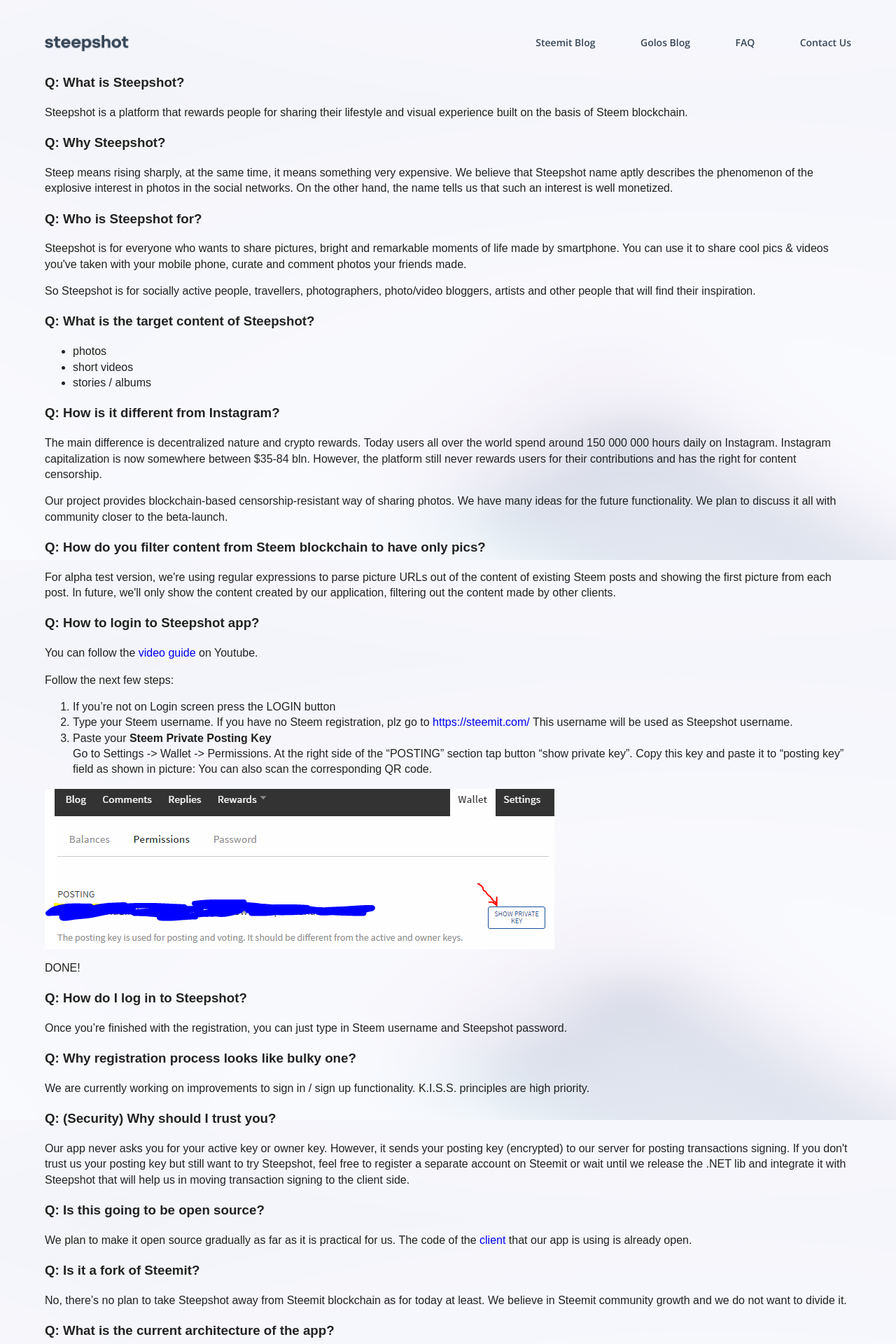
After one commit to dPixIO/steepshot.io, a Django app: template steepshot_io/templates/faq.html in a window 1280 px wide. The commit adds this page. Shown: the top 1920 px of the page at 70% size. Run offline with Django 3.2, Linux system fonts and the light colour scheme; the template is opened without the code that fills it, so the values that code supplies are empty; some libraries are stand-ins or nearby versions.

Commit message:
added page faq

```diff
--- a/steepshot_io/core/urls.py
+++ b/steepshot_io/core/urls.py
@@ -1,7 +1,8 @@
 from django.conf.urls import url
 
-from .views import IndexView
+from .views import IndexView, GetFAQ
 
 urlpatterns = [
+    url(r'^faq', GetFAQ.as_view(), name='faq'),
     url(r'^$', IndexView.as_view(), name='index'),
 ]
--- a/steepshot_io/static/css/main.css
+++ b/steepshot_io/static/css/main.css
@@ -599,9 +599,20 @@ input:focus {
     bottom: 50px;
     z-index: 12;
 }
-#soc_links a{
+#soc_links a, #stile_faq a{
     color: #374657;
     margin:0 5em 0 0;
+}
+
+#stile_faq{
+    font-size: 14px;
+    font-family:"Open Sans", sans-serif;
+    font-style: normal;
+    position: absolute;
+    z-index: 12;
+    padding: 40px;
+    font-weight: 600
+
 }
 
 
--- /dev/null
+++ b/steepshot_io/templates/faq.html
@@ -0,0 +1,91 @@
+{% extends "index.html" %}
+{% load staticfiles %}
+
+{% block contentmidle %}
+    <h3>Q: What is Steepshot?</h3>
+    <p>Steepshot is a platform that rewards people for sharing their lifestyle and visual experience built on the basis of Steem blockchain.</p>
+    <h3>Q: Why Steepshot?</h3>
+    <p>Steep means rising sharply, at the same time, it means something very expensive. We believe that Steepshot name aptly describes the phenomenon of the explosive interest in photos in the social networks. On the other hand, the name tells us that such an interest is well monetized.</p>
+    <h3>Q: Who is Steepshot for?</h3>
+    <p>Steepshot is for everyone who wants to share pictures, bright and remarkable moments of life made by smartphone. You can use it to share cool pics & videos you've taken with your mobile phone, curate and comment photos your friends made.</p>
+    <p>So Steepshot is for socially active people, travellers, photographers, photo/video bloggers, artists and other people that will find their inspiration. </p>
+    <h3>Q: What is the target content of Steepshot?</h3>
+    <ul>
+    <li>photos</li>
+    <li>short videos</li>
+    <li>stories / albums</li>
+    </ul>
+    <h3>Q: How is it different from Instagram?</h3>
+    <p>The main difference is decentralized nature and crypto rewards.
+    Today users all over the world spend around 150 000 000 hours daily on Instagram. Instagram capitalization is now somewhere between $35-84 bln. However, the platform still never rewards users for their contributions and has the right for content censorship.</p>
+
+    <p>Our project provides blockchain-based censorship-resistant way of sharing photos. We have many ideas for the future functionality. We plan to discuss it all with community closer to the beta-launch.</p>
+    <h3>Q: How do you filter content from Steem blockchain to have only pics?</h3>
+    <p>For alpha test version, we're using regular expressions to parse picture URLs out of the content of existing Steem posts and showing the first picture from each post.
+    In future, we'll only show the content created by our application, filtering out the content made by other clients.</p>
+    <h3>Q: How to login to Steepshot app?</h3>
+    <p>You can follow the <a href="https://www.youtube.com/watch?v=XAVapBwbS1U" target="_blank"> video guide</a> on Youtube.</p>
+
+    <p>Follow the next few steps:</p>
+    <ol>
+    <li> If you’re not on Login screen press the LOGIN button</li>
+    <li> Type your Steem username.
+        If you have no Steem registration, plz go to <a href="https://steemit.com/" target="_blank"> https://steemit.com/</a>
+        This username will be used as Steepshot username.</li>
+        <li> Paste your <b>Steem Private Posting Key</b><br>
+    Go to Settings -> Wallet -> Permissions. At the right side of the “POSTING” section tap button “show private key”. Copy this key and paste it to “posting key” field as shown in picture: You can also scan the corresponding QR code.</li>
+    </ol>
+
+    <img src="{% static 'img/scrin_faq.png' %}"/>
+
+    <p>DONE!</p>
+
+    <h3>Q: How do I log in to Steepshot?</h3>
+    <p>Once you’re finished with the registration, you can just type in Steem username and Steepshot password.</p>
+    <h3>Q: Why registration process looks like bulky one?</h3>
+    <p>We are currently working on improvements to sign in / sign up functionality.
+    K.I.S.S. principles are high priority.</p>
+    <h3>Q: (Security) Why should I trust you?</h3>
+    <p>Our app never asks you for your active key or owner key. However, it sends your posting key (encrypted) to our server for posting transactions signing. If you don't trust us your posting key but still want to try Steepshot, feel free to register a separate account on Steemit or wait until we release the .NET lib and integrate it with Steepshot that will help us in moving transaction signing to the client side.</p>
+    <h3>Q: Is this going to be open source?</h3>
+    <p>We plan to make it open source gradually as far as it is practical for us.
+        The code of the <a href="https://github.com/AnCh7/sweetshot/" target="_blank"> client</a> that our app is using is already open.</p>
+    <h3>Q: Is it a fork of Steemit?</h3>
+    <p>No, there’s no plan to take Steepshot away from Steemit blockchain as for today at least. We believe in Steemit community growth and we do not want to divide it.</p>
+    <h3>Q: What is the current architecture of the app?</h3>
+    <img src="{% static 'img/scheme_faq.png' %}"/>
+    <h3>Q: Who are the people behind Steepshot?</h3>
+    <p>Our team has changed more than once, but steadily continues to grow up.
+    These are the main people who are currently making an active contribution to the development of the project:
+    <i>@pmartynov, @vitality, @anch, @korzunav, @nikitz, @kirill.volkov</i></p>
+    <h3>Q: How do developers get rewarded for their work?</h3>
+    <p>For now, we are grateful for any donations to @steepshot account.</p>
+
+    <p>According to Steemit Roadmap 2017, Q2 Post Reward Sharing rewards for developers will be implemented. Since then, our team will be able to receive compensation for the development of the project by taking percentage out of the user rewards earned by using our apps.</p>
+    <h1>Golos blockchain</h1>
+    <h3>Q: How to switch to Golos account when you are signed with Steem account?</h3>
+
+    <p>Here is the guide:</p>
+    <ol>
+    <li> Click **Profile** in the action bar</li>
+    <li> Click **Settings** in the right top corner</li>
+    <li> Press **Add account**</li>
+    </ol>
+    <h3>Q: How to log in to your Golos account with posting key using QR-code?</h3>
+
+    <p>Golos yet not added QR-code support on its wallet page. But there is a simple solution solving this issue:</p>
+    <ol>
+    <li> Go to your Golos wallet. Press Permissions. Press Show private key. Copy this key to clipboard.</li>
+    <li> Follow link http://goqr.me/.  Paste in the key to the text field. QR-code is generated!</li>
+    <li> Press "SCAN PRIVATE POSTING KEY" in Steepshot app.</li>
+    </ol>
+    <p>Enjoy!</p>
+{% endblock %}
+    {% block footer %}
+        <div id="stile_faq">
+            <a href="https://www.facebook.com/steepshot/" target="_blank">Facebook</a>
+            <a href="https://twitter.com/steepshot" target="_blank">Twitter</a>
+            <a href="https://t.me/steepshot_en" target="_blank">Telegram</a>
+        </div>
+        </div>
+{% endblock %}
--- a/steepshot_io/templates/index.html
+++ b/steepshot_io/templates/index.html
@@ -29,16 +29,19 @@
         <!-- Add your site or application content here -->
 
         <div class="wrapper" >
+     {% block contenthead %}
 
         <div id="header">
-            <span class="home-icon" id="hmi">
-                <a></a>
-            </span>
+            <a href="{% url 'core:index' %}">
+                <span class="home-icon" id="hmi">
+                    <a></a>
+                </span>
+            </a>
             <ul id="menu">
                 <li class="li"> <a href="https://steemit.com/@steepshot" target="_blank"> Steemit Blog </a></li>
                 <!--<li class="li"> <a href=""> About Us </a></li>-->
                 <li class="li"> <a href="https://golos.io/@steepshot" target="_blank"> Golos Blog </a></li>
-                <li class="li"> <a href="https://docs.google.com/document/d/1WfLL4OH3VTSs9JBOMbbcpHcmDPOJQdVVYi3vzxs_-JE/edit?usp=sharing" target="_blank"> FAQ </a></li>
+                <li class="li"> <a href={% url 'core:faq' %}> FAQ </a></li>
                 <li class="li"><a href="mailto:steepshot.org@gmail.com" target="_blank">Contact Us</a></li>
             </ul>
             <div id="tgmenu" onclick="tgmenu()">
@@ -47,7 +50,7 @@
                 <div class="bar3"></div>
             </div>
         </div>
-
+     {% endblock %}
         {% if messages %}
         <ul class="messages">
             {% for message in messages %}
@@ -55,7 +58,7 @@
             {% endfor %}
         </ul>
         {% endif %}
-
+    {% block contentmidle %}
         <div id="main_content">
             <div id="panel1" class="">
                 <div class="textbox1">
@@ -130,12 +133,15 @@
                 <p class="cntrbtn1"></p>
                 <p class="cntrbtn1"></p>
             </div>
+    {% endblock %}
 
+    {% block footer %}
         <div id="soc_links">
             <a href="https://www.facebook.com/steepshot/" target="_blank">Facebook</a>
             <a href="https://twitter.com/steepshot" target="_blank">Twitter</a>
             <a href="https://t.me/steepshot_en" target="_blank">Telegram</a>
         </div>
+    {% endblock %}
         </div>
 
         <script src="https://ajax.googleapis.com/ajax/libs/jquery/1.11.2/jquery.min.js"></script>
```
Also changed, not shown: steepshot_io/core/views.py (+8 -1 lines), steepshot_io/static/img/scheme_faq.png (added), steepshot_io/static/img/scrin_faq.png (added).
